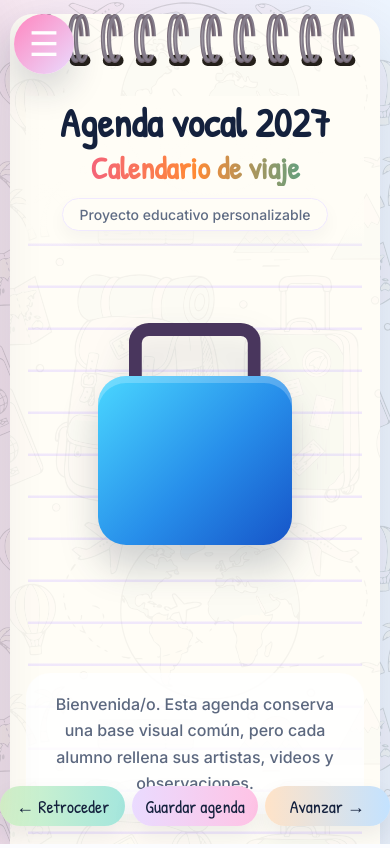
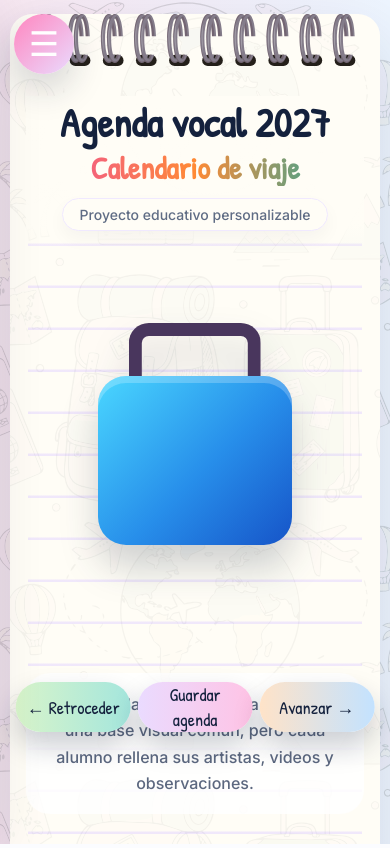
Before and after one commit to manu305ale-byte/agendayekacoachacademy, a Next.js app: page / in a window 390 px wide. Built offline with nearby package versions, Linux system fonts and the light colour scheme.

Commit message:
Load mobile safe controls wrapper v38

```diff
--- a/app/page.tsx
+++ b/app/page.tsx
@@ -1,5 +1,5 @@
 export const dynamic = 'force-dynamic';
 
 export default function Home() {
-  return <iframe src="/agenda-v37.html" title="Agenda Yeka" style={{ width: '100vw', height: '100dvh', border: 0 }} />;
+  return <iframe src="/agenda-v38.html" title="Agenda Yeka" style={{ width: '100vw', height: '100dvh', border: 0 }} />;
 }
```
